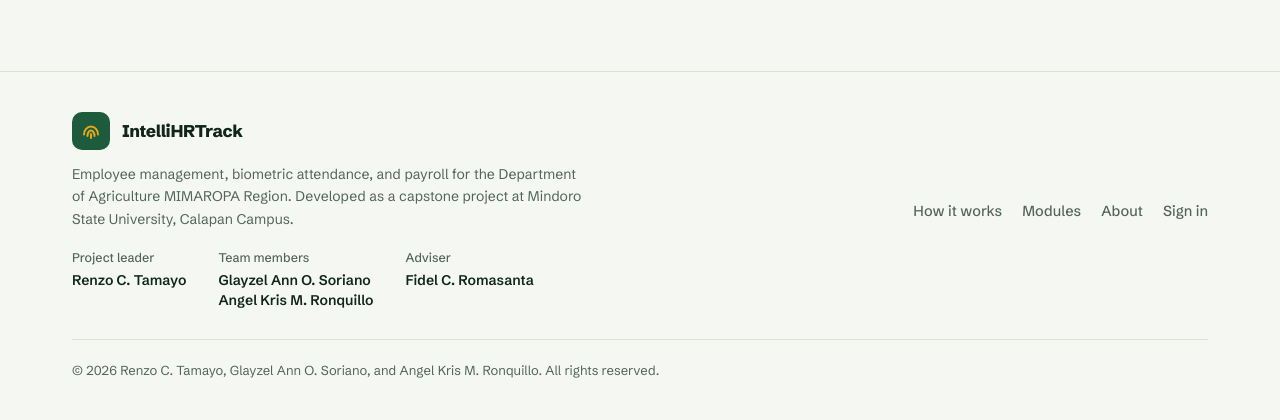
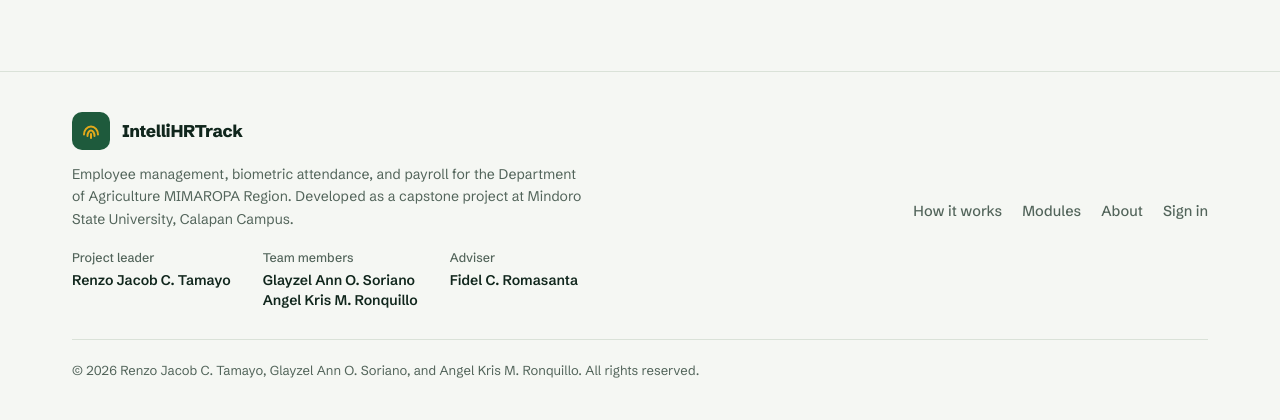
Before and after one commit to renzojacob/IntelliHRTrack_capstone_project_2026, a Django app: page / in a window 1280 px wide. Shown: the part 3470-3890 px from the top of the page. Run offline with Django 5.2, Linux system fonts and the light colour scheme; style sheets or scripts are compiled from the project's sources.

Commit message:
fix name again

```diff
--- a/templates/index.html
+++ b/templates/index.html
@@ -7,7 +7,7 @@
   <title>IntelliHRTrack | Biometric Attendance and Payroll System for DA MIMAROPA</title>
   <meta name="description" content="IntelliHRTrack connects Hikvision face and fingerprint attendance, employee records, leave, and payroll for JO, COS, and Permanent employees of the Department of Agriculture MIMAROPA Region.">
   {% include "_head_meta.html" with indexable=1 %}
-  <meta name="author" content="Renzo C. Tamayo, Glayzel Ann O. Soriano, Angel Kris M. Ronquillo">
+  <meta name="author" content="Renzo Jacob C. Tamayo, Glayzel Ann O. Soriano, Angel Kris M. Ronquillo">
   <link rel="canonical" href="https://intellihrtrack-mimaropa.up.railway.app/">
   <!-- Google Search Console: paste your verification tag here, for example
   <meta name="google-site-verification" content="YOUR-CODE"> -->
@@ -67,7 +67,7 @@
           "audienceType": "Employees and HR administrators of the Department of Agriculture MIMAROPA Region"
         },
         "creator": [
-          { "@type": "Person", "@id": "https://intellihrtrack-mimaropa.up.railway.app/#renzo-tamayo", "name": "Renzo C. Tamayo", "alternateName": "Renzo Tamayo", "jobTitle": "Project leader", "affiliation": { "@type": "CollegeOrUniversity", "name": "Mindoro State University, Calapan Campus" } },
+          { "@type": "Person", "@id": "https://intellihrtrack-mimaropa.up.railway.app/#renzo-tamayo", "name": "Renzo Jacob C. Tamayo", "alternateName": "Renzo Jacob Tamayo", "jobTitle": "Project leader", "affiliation": { "@type": "CollegeOrUniversity", "name": "Mindoro State University, Calapan Campus" } },
           { "@type": "Person", "@id": "https://intellihrtrack-mimaropa.up.railway.app/#glayzel-ann-soriano", "name": "Glayzel Ann O. Soriano", "alternateName": "Glayzel Ann Soriano", "jobTitle": "Team member", "affiliation": { "@type": "CollegeOrUniversity", "name": "Mindoro State University, Calapan Campus" } },
           { "@type": "Person", "@id": "https://intellihrtrack-mimaropa.up.railway.app/#angel-kris-ronquillo", "name": "Angel Kris M. Ronquillo", "alternateName": "Angel Kris Ronquillo", "jobTitle": "Team member", "affiliation": { "@type": "CollegeOrUniversity", "name": "Mindoro State University, Calapan Campus" } }
         ],
@@ -453,7 +453,7 @@
             Developed as a capstone project at Mindoro State University, Calapan Campus.
           </p>
           <dl class="lp-team" aria-label="Development team">
-            <div><dt>Project leader</dt><dd>Renzo C. Tamayo</dd></div>
+            <div><dt>Project leader</dt><dd>Renzo Jacob C. Tamayo</dd></div>
             <div><dt>Team members</dt><dd>Glayzel Ann O. Soriano<br>Angel Kris M. Ronquillo</dd></div>
             <div><dt>Adviser</dt><dd>Fidel C. Romasanta</dd></div>
           </dl>
@@ -465,7 +465,7 @@
           <a href="{% url 'login_ui' %}">Sign in</a>
         </nav>
       </div>
-      <p class="lp-footer__copy">&copy; {% now "Y" %} Renzo C. Tamayo, Glayzel Ann O. Soriano, and Angel Kris M. Ronquillo. All rights reserved.</p>
+      <p class="lp-footer__copy">&copy; {% now "Y" %} Renzo Jacob C. Tamayo, Glayzel Ann O. Soriano, and Angel Kris M. Ronquillo. All rights reserved.</p>
     </div>
   </footer>
 
```
